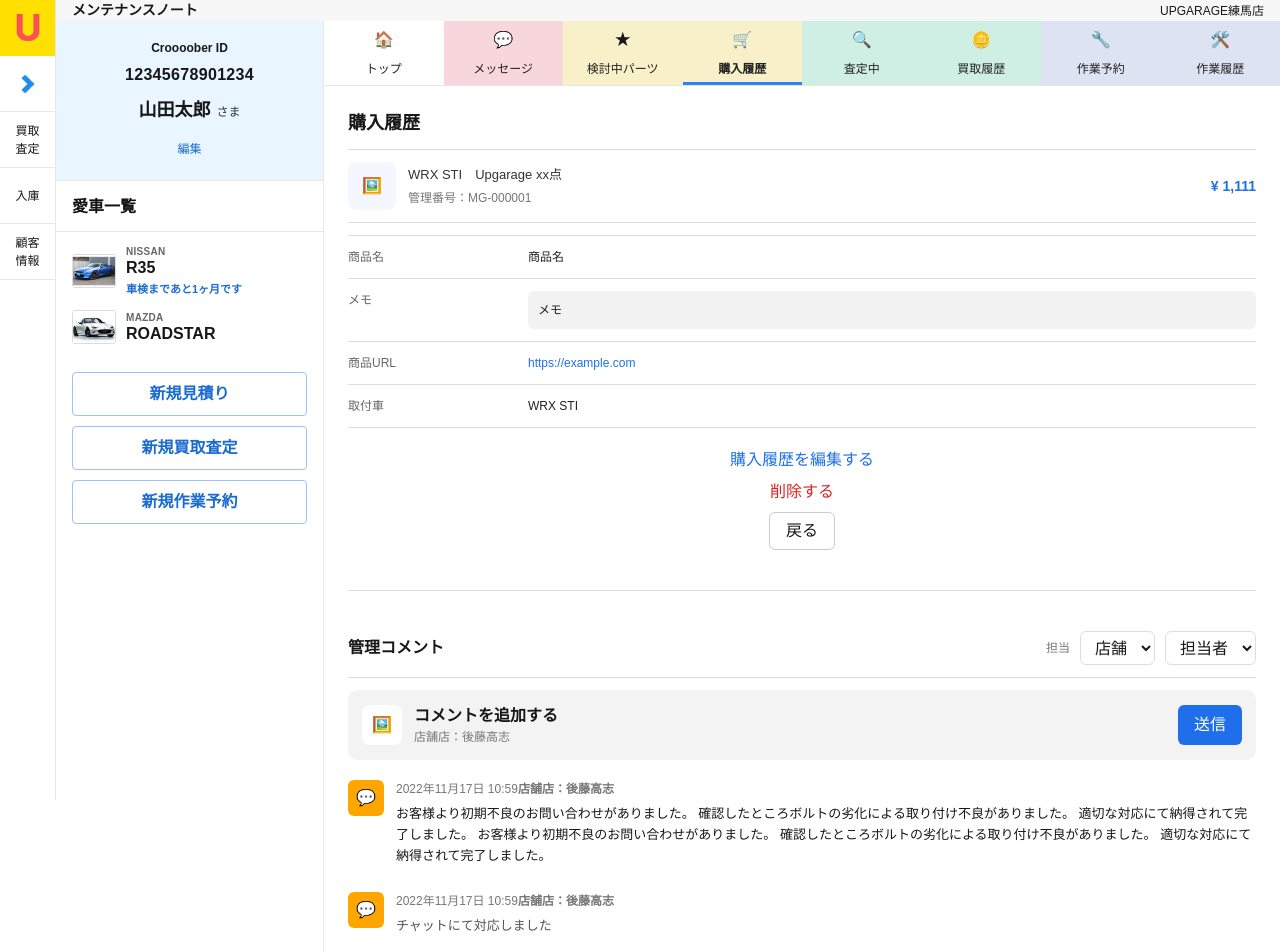
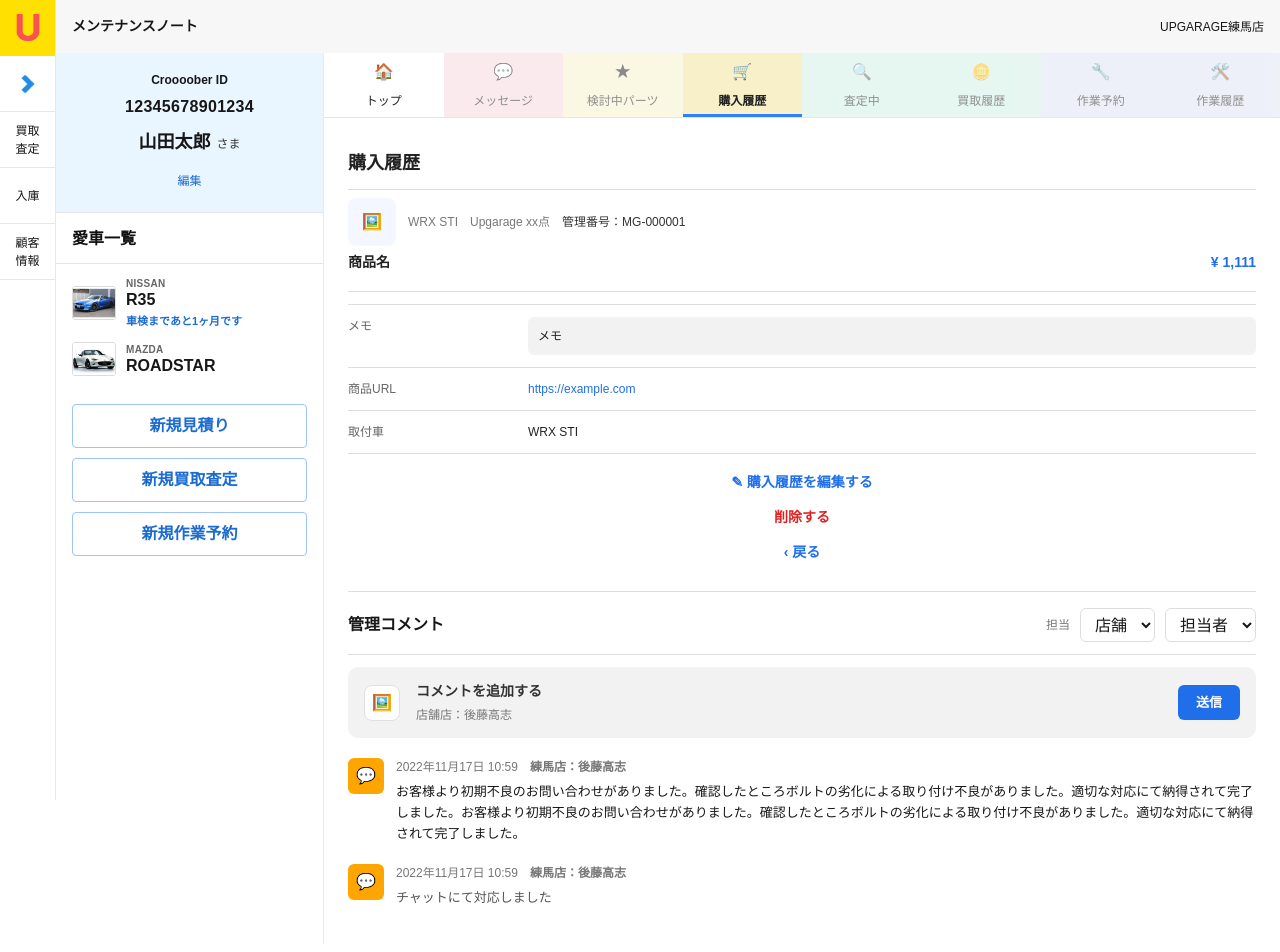
Before and after one commit to static-haruka/frontend-training-1, a Next.js app: page /customer/1/purchase/p-001 in a window 1280 px wide. Shown: the top 952 px of the page. Built offline with nearby package versions, Linux system fonts and the light colour scheme.

Commit message:
fix: adjust layout and enable tab navigation

```diff
--- a/app/components/customer/PurchaseHistoryDetailView.tsx
+++ b/app/components/customer/PurchaseHistoryDetailView.tsx
@@ -36,6 +36,8 @@ export default function PurchaseHistoryDetailView({
 
   if (!item) return null;
 
+  const comments = item.comments ?? [];
+
   const managementNo =
     detail?.managementNo ?? `UP${item.id.replace("p-", "").padStart(8, "0")}`;
 
@@ -45,46 +47,48 @@ export default function PurchaseHistoryDetailView({
     detail?.productUrl ??
     `https://example.com/products/${encodeURIComponent(item.id)}`;
 
+  const installCar = detail?.installCar ?? item.carName ?? "WRX STI";
+
   return (
     <CustomerPageShell customer={customer} active="purchase">
-      <Title>購入履歴</Title>
-      <Divider />
+      <PageTitle>購入履歴</PageTitle>
 
+      <CardTop>
         <SummaryRow>
           <SummaryLeft>
             <Thumb>{renderIcon(item.icon)}</Thumb>
 
             <SummaryMeta>
-            <CarLine>
-              {item.carName || "WRX STI"}　{item.shopLabel || "Upgarage xx点"}
-            </CarLine>
-            <ManagementNo>管理番号：{managementNo}</ManagementNo>
+              <TopLine>
+                <CarText>{installCar}</CarText>
+                <Dot>　</Dot>
+                <ShopText>{item.shopLabel || "Upgarage xx点"}</ShopText>
+                <Dot>　</Dot>
+                <ManageText>管理番号：{managementNo}</ManageText>
+              </TopLine>
             </SummaryMeta>
           </SummaryLeft>
-
-        <Price>¥ {formatYen(item.amountYen)}</Price>
         </SummaryRow>
 
+        <ProductRow>
+          <ProductName>{productName || "商品名"}</ProductName>
+          <ProductPrice>¥ {formatYen(item.amountYen)}</ProductPrice>
+        </ProductRow>
+
         <Divider />
+
         <Table>
-        <Tr>
-          <Th>商品名</Th>
-          <Td>{productName}</Td>
-        </Tr>
-
           <Tr>
             <Th>メモ</Th>
             <Td>
-            <MemoBox>
-              {item.hasMemo ? detail?.memoText ?? "メモ" : "メモ"}
-            </MemoBox>
+              <MemoBox>{item.hasMemo ? detail?.memoText ?? "—" : "—"}</MemoBox>
             </Td>
           </Tr>
 
           <Tr>
             <Th>商品URL</Th>
             <Td>
-            <Url href={productUrl} target="_blank">
+              <Url href={productUrl} target="_blank" rel="noreferrer">
                 {productUrl}
               </Url>
             </Td>
@@ -92,14 +96,23 @@ export default function PurchaseHistoryDetailView({
 
           <Tr>
             <Th>取付車</Th>
-          <Td>{item.carName || "WRX STI"}</Td>
+            <Td>{installCar}</Td>
           </Tr>
         </Table>
+      </CardTop>
 
       <Actions>
-        <EditLink href="#">購入履歴を編集する</EditLink>
-        <DeleteLink href="#">削除する</DeleteLink>
-        <BackButton onClick={() => router.back()}>戻る</BackButton>
+        <ActionLink type="button" onClick={() => {}}>
+          ✎ 購入履歴を編集する
+        </ActionLink>
+
+        <ActionDanger type="button" onClick={() => {}}>
+          削除する
+        </ActionDanger>
+
+        <ActionLink type="button" onClick={() => router.back()}>
+          ‹ 戻る
+        </ActionLink>
       </Actions>
 
       <DividerLarge />
@@ -131,48 +144,30 @@ export default function PurchaseHistoryDetailView({
             <AddSub>店舗店：後藤高志</AddSub>
           </AddCommentText>
 
-          <SendButtonSmall>送信</SendButtonSmall>
+          <SendButtonSmall type="button">送信</SendButtonSmall>
         </AddCommentBar>
 
         <CommentList>
-          <CommentItem>
+          {comments.length === 0 ? (
+            <EmptyText>コメントはありません</EmptyText>
+          ) : (
+            comments.map((c) => (
+              <CommentItem key={c.id}>
                 <CommentIcon>💬</CommentIcon>
+
                 <CommentBody>
                   <CommentMeta>
-                2022年11月17日 10:59
-                <b>店舗店：後藤高志</b>
+                    {c.postedAt}　<b>{c.authorLabel}</b>
                   </CommentMeta>
 
-              <CommentText>
-                お客様より初期不良のお問い合わせがありました。
-                確認したところボルトの劣化による取り付け不良がありました。
-                適切な対応にて納得されて完了しました。
-                お客様より初期不良のお問い合わせがありました。
-                確認したところボルトの劣化による取り付け不良がありました。
-                適切な対応にて納得されて完了しました。
-              </CommentText>
-
-              <CommentResult>
-
-              </CommentResult>
+                  {c.bodyText ? <CommentText>{c.bodyText}</CommentText> : null}
+                  {c.resultText ? (
+                    <CommentResult>{c.resultText}</CommentResult>
+                  ) : null}
                 </CommentBody>
               </CommentItem>
-
-          <CommentItem>
-            <CommentIcon>💬</CommentIcon>
-            <CommentBody>
-              <CommentMeta>
-                2022年11月17日 10:59
-                <b>店舗店：後藤高志</b>
-              </CommentMeta>
-
-              <CommentText></CommentText>
-
-              <CommentResult>
-                チャットにて対応しました
-              </CommentResult>
-            </CommentBody>
-          </CommentItem>
+            ))
+          )}
         </CommentList>
       </CommentSection>
     </CustomerPageShell>
@@ -196,10 +191,15 @@ function renderIcon(kind: PurchaseHistoryItem["icon"]) {
 
 /* ===================== styles ===================== */
 
-const Title = styled.h1`
+const PageTitle = styled.h1`
+  margin: 8px 0 12px;
   font-size: 18px;
   font-weight: 700;
-  margin-bottom: 12px;
+  color: #222;
+`;
+
+const CardTop = styled.div`
+  border-top: 1px solid #ddd;
 `;
 
 const Divider = styled.div`
@@ -211,13 +211,14 @@ const Divider = styled.div`
 const DividerLarge = styled.div`
   height: 1px;
   background: #ddd;
-  margin: 40px 0;
+  margin: 28px 0 16px;
 `;
 
 const SummaryRow = styled.div`
   display: flex;
   justify-content: space-between;
   align-items: center;
+  padding-top: 8px;
 `;
 
 const SummaryLeft = styled.div`
@@ -240,17 +241,44 @@ const SummaryMeta = styled.div`
   gap: 4px;
 `;
 
-const CarLine = styled.div`
-  font-size: 13px;
-  color: #333;
-`;
-
-const ManagementNo = styled.div`
+const TopLine = styled.div`
+  display: flex;
+  align-items: center;
+  flex-wrap: wrap;
   font-size: 12px;
   color: #777;
 `;
 
-const Price = styled.div`
+const CarText = styled.span`
+  color: #777;
+`;
+
+const ShopText = styled.span`
+  color: #777;
+`;
+
+const ManageText = styled.span`
+  color: #333;
+`;
+
+const Dot = styled.span`
+  color: transparent;
+`;
+
+const ProductRow = styled.div`
+  display: flex;
+  align-items: center;
+  justify-content: space-between;
+  padding: 6px 0;
+`;
+
+const ProductName = styled.div`
+  font-size: 14px;
+  font-weight: 700;
+  color: #222;
+`;
+
+const ProductPrice = styled.div`
   font-size: 14px;
   font-weight: 700;
   color: #1f6feb;
@@ -281,35 +309,53 @@ const MemoBox = styled.div`
   background: #f2f2f2;
   padding: 10px;
   border-radius: 6px;
+  white-space: pre-wrap;
 `;
 
 const Url = styled.a`
   color: #1f6feb;
   text-decoration: none;
+  word-break: break-all;
+
+  &:hover {
+    text-decoration: underline;
+  }
 `;
 
 const Actions = styled.div`
-  margin-top: 20px;
+  margin-top: 18px;
   display: grid;
-  gap: 8px;
+  gap: 14px;
   justify-items: center;
 `;
 
-const EditLink = styled.a`
+const ActionLink = styled.button`
+  border: none;
+  background: transparent;
   color: #1f6feb;
+  font-size: 14px;
+  font-weight: 700;
+  cursor: pointer;
+
+  &:hover {
+    text-decoration: underline;
+  }
 `;
 
-const DeleteLink = styled.a`
+const ActionDanger = styled.button`
+  border: none;
+  background: transparent;
   color: #d22;
+  font-size: 14px;
+  font-weight: 700;
+  cursor: pointer;
+
+  &:hover {
+    text-decoration: underline;
+  }
 `;
 
-const BackButton = styled.button`
-  padding: 6px 16px;
-  border: 1px solid #ccc;
-  background: #fff;
-  border-radius: 6px;
-`;
-
+/* ---- comments ---- */
 
 const CommentSection = styled.div``;
 
@@ -351,44 +397,65 @@ const DividerSmall = styled.div`
 const AddCommentBar = styled.div`
   display: flex;
   align-items: center;
-  gap: 12px;
-  background: #f3f3f3;
-  padding: 14px;
+  gap: 16px;
+
+  background: #f2f2f2;
   border-radius: 10px;
+  padding: 14px 16px;
 `;
 
 const AddIcon = styled.div`
-  width: 40px;
-  height: 40px;
+  width: 36px;
+  height: 36px;
   display: grid;
   place-items: center;
-  background: white;
+
+  background: #fff;
+  border: 1px solid #e0e0e0;
   border-radius: 8px;
 `;
 
 const AddCommentText = styled.div`
   flex: 1;
+  display: flex;
+  flex-direction: column;
 `;
 
 const AddMain = styled.div`
-  font-weight: 700;
+  font-size: 14px;
+  font-weight: 600;
+  color: #333;
 `;
 
 const AddSub = styled.div`
   font-size: 12px;
   color: #777;
+  margin-top: 4px;
 `;
 
 const SendButtonSmall = styled.button`
   background: #1f6feb;
-  color: white;
+  color: #fff;
   border: none;
-  padding: 8px 16px;
   border-radius: 6px;
+  padding: 8px 18px;
+  font-size: 13px;
+  font-weight: 600;
+  cursor: pointer;
+
+  &:hover {
+    background: #1558c0;
+  }
 `;
 
 const CommentList = styled.div`
   margin-top: 20px;
+`;
+
+const EmptyText = styled.div`
+  font-size: 12px;
+  color: #777;
+  padding: 16px 0;
 `;
 
 const CommentItem = styled.div`
@@ -420,6 +487,7 @@ const CommentMeta = styled.div`
 const CommentText = styled.div`
   font-size: 13px;
   line-height: 1.6;
+  white-space: pre-wrap;
 `;
 
 const CommentResult = styled.div`
--- a/app/components/customer/PurchaseHistoryView.tsx
+++ b/app/components/customer/PurchaseHistoryView.tsx
@@ -13,6 +13,48 @@ type Props = {
   customerId?: string;
 };
 
+type FilterState = {
+  keyword: string;
+  from: string;
+  to: string;
+  carName: string;
+  hasMemoOnly: boolean;
+};
+
+function toDateStart(yyyyMmDd: string): Date | null {
+  if (!yyyyMmDd) return null;
+  const [y, m, d] = yyyyMmDd.split("-").map((n) => Number(n));
+  if (!y || !m || !d) return null;
+  return new Date(y, m - 1, d, 0, 0, 0, 0);
+}
+
+function toDateEnd(yyyyMmDd: string): Date | null {
+  if (!yyyyMmDd) return null;
+  const [y, m, d] = yyyyMmDd.split("-").map((n) => Number(n));
+  if (!y || !m || !d) return null;
+  return new Date(y, m - 1, d, 23, 59, 59, 999);
+}
+
+function parsePurchaseDate(dotted: string): Date | null {
+  const m = dotted.match(/^(\d{4})\.(\d{2})\.(\d{2})$/);
+  if (!m) return null;
+  const y = Number(m[1]);
+  const mo = Number(m[2]);
+  const d = Number(m[3]);
+  if (!y || !mo || !d) return null;
+  return new Date(y, mo - 1, d, 0, 0, 0, 0);
+}
+
+function buildCarOptionsFromPurchases(items: PurchaseHistoryItem[]): string[] {
+  const set = new Set<string>();
+  for (const x of items) {
+    const name = (x.carName ?? "").trim();
+    if (!name) continue;
+    set.add(name);
+  }
+  return Array.from(set).sort((a, b) => a.localeCompare(b, "ja"));
+}
+
 export default function PurchaseHistoryView({ customerId: customerIdProp }: Props) {
   const params = useParams();
 
@@ -25,28 +67,60 @@ export default function PurchaseHistoryView({ customerId: customerIdProp }: Prop
     return fetchCustomer(id);
   }, [customerId]);
 
-  const [keyword, setKeyword] = useState("");
-  const [hasMemoOnly, setHasMemoOnly] = useState(false);
+  const [filters, setFilters] = useState<FilterState>({
+    keyword: "",
+    from: "",
+    to: "",
+    carName: "",
+    hasMemoOnly: false,
+  });
+
+  const pageSize = 7;
+  const [page, setPage] = useState(1);
+
+  const onChangeFilters = (patch: Partial<FilterState>) => {
+    setFilters((prev) => ({ ...prev, ...patch }));
+    setPage(1);
+  };
+
+  const carOptions = useMemo(() => buildCarOptionsFromPurchases(MOCK_PURCHASE_HISTORY), []);
 
   const filtered = useMemo(() => {
-    const k = keyword.trim().toLowerCase();
+    const k = filters.keyword.trim().toLowerCase();
+    const fromDate = toDateStart(filters.from);
+    const toDate = toDateEnd(filters.to);
 
-    let list: PurchaseHistoryItem[] = MOCK_PURCHASE_HISTORY.slice();
+    let list = MOCK_PURCHASE_HISTORY.slice();
 
-    if (hasMemoOnly) list = list.filter((x) => x.hasMemo);
+    if (filters.hasMemoOnly) list = list.filter((x) => x.hasMemo);
+
+    if (filters.carName) {
+      list = list.filter((x) => (x.carName ?? "").trim() === filters.carName);
+    }
+
+    if (fromDate || toDate) {
+      list = list.filter((x) => {
+        const d = parsePurchaseDate(x.date);
+        if (!d) return true;
+        if (fromDate && d < fromDate) return false;
+        if (toDate && d > toDate) return false;
+        return true;
+      });
+    }
 
     if (k) {
       list = list.filter((x) => {
-        const hay = [x.title, x.carName, x.shopLabel, x.statusLabel].join(" ").toLowerCase();
+        const hay = [x.title, x.carName, x.shopLabel, x.statusLabel]
+          .filter(Boolean)
+          .join(" ")
+          .toLowerCase();
         return hay.includes(k);
       });
     }
 
     return list;
-  }, [keyword, hasMemoOnly]);
+  }, [filters]);
 
-  const pageSize = 7;
-  const [page, setPage] = useState(1);
   const totalPages = Math.max(1, Math.ceil(filtered.length / pageSize));
 
   const paged = useMemo(() => {
@@ -54,40 +128,59 @@ export default function PurchaseHistoryView({ customerId: customerIdProp }: Prop
     return filtered.slice(start, start + pageSize);
   }, [filtered, page]);
 
-  const onChangeKeyword = (v: string) => {
-    setKeyword(v);
-    setPage(1);
-  };
-
-  const onToggleMemo = (checked: boolean) => {
-    setHasMemoOnly(checked);
-    setPage(1);
-  };
-
   return (
     <CustomerPageShell customer={customer} active="purchase">
-      <PageTitle>購入履歴</PageTitle>
-      <Divider />
 
-      <FiltersRow>
-        <SearchBox>
-          <SearchInput
-            placeholder="キーワードで検索"
-            value={keyword}
-            onChange={(e) => onChangeKeyword(e.target.value)}
-          />
+      <FiltersBar>
+        <SearchArea>
+          <SearchInputWrap>
+            <SearchIcon aria-hidden="true">
+              <img src="/icons/icons8-search.png" alt="" />
+            </SearchIcon>
+
+            <SearchInput
+              placeholder="キーワードで検索"
+              value={filters.keyword}
+              onChange={(e) => onChangeFilters({ keyword: e.target.value })}
+            />
+          </SearchInputWrap>
+
           <SearchButton type="button">検索</SearchButton>
-        </SearchBox>
+        </SearchArea>
 
-        <RightFilters>
-          <SmallInput aria-label="from" placeholder="" />
-          <Tilde>〜</Tilde>
-          <SmallInput aria-label="to" placeholder="" />
-          <Select aria-label="car">
-            <option>登録車で絞り込む</option>
-          </Select>
-        </RightFilters>
-      </FiltersRow>
+        <RightArea>
+          <Period>
+            <DateInput
+              aria-label="開始日"
+              type="date"
+              required
+              value={filters.from}
+              onChange={(e) => onChangeFilters({ from: e.target.value })}
+            />
+            <Tilde>〜</Tilde>
+            <DateInput
+              aria-label="終了日"
+              type="date"
+              required
+              value={filters.to}
+              onChange={(e) => onChangeFilters({ to: e.target.value })}
+            />
+          </Period>
+
+          <RegisteredCarSelect
+            aria-label="登録車で絞り込む"
+            value={filters.carName}
+            onChange={(e) => onChangeFilters({ carName: e.target.value })}
+          >
+            <option value="">登録車で絞り込む</option>
+            {carOptions.map((name) => (
+              <option key={name} value={name}>
+                {name}
+              </option>
+            ))}
+          </RegisteredCarSelect>
+        </RightArea>
+      </FiltersBar>
 
       <CountRow>
         <CountText>{filtered.length}件</CountText>
@@ -96,8 +189,8 @@ export default function PurchaseHistoryView({ customerId: customerIdProp }: Prop
           <MemoOnly>
             <input
               type="checkbox"
-              checked={hasMemoOnly}
-              onChange={(e) => onToggleMemo(e.target.checked)}
+              checked={filters.hasMemoOnly}
+              onChange={(e) => onChangeFilters({ hasMemoOnly: e.target.checked })}
             />
             <span>メモ付きのみ</span>
           </MemoOnly>
@@ -111,79 +204,115 @@ export default function PurchaseHistoryView({ customerId: customerIdProp }: Prop
   );
 }
 
-/* styles */
+/* ---------- styles ---------- */
 
-const PageTitle = styled.h1`
-  margin: 8px 0 12px;
-  font-size: 18px;
-  font-weight: 700;
+const FiltersBar = styled.div`
+  display: flex;
+  align-items: center;
+  gap: 14px;
+
+  height: 56px;
+  border-bottom: 1px solid #e6e6e6;
 `;
 
-const Divider = styled.div`
-  height: 1px;
-  background: #e6e6e6;
-  margin-bottom: 16px;
-`;
-
-const FiltersRow = styled.div`
-  display: flex;
-  align-items: center;
-  gap: 16px;
-`;
-
-const SearchBox = styled.div`
+const SearchArea = styled.div`
   display: flex;
   align-items: center;
   gap: 10px;
-  min-width: 480px;
+  flex: 1;
+`;
+
+const SearchInputWrap = styled.div`
+  position: relative;
+  width: 320px;
+`;
+
+const SearchIcon = styled.div`
+  position: absolute;
+  left: 12px;
+  top: 50%;
+  transform: translateY(-50%);
+  opacity: 0.55;
+  pointer-events: none;
+
+  img {
+    width: 15px;
+    height: 15px;
+    display: block;
+  }
 `;
 
 const SearchInput = styled.input`
-  height: 38px;
-  width: 320px;
-  padding: 0 12px;
-  border: 1px solid #ddd;
-  border-radius: 8px;
+  width: 100%;
+  height: 36px;
+  padding: 0 12px 0 34px;
+  border: 1px solid #e0e0e0;
+  border-radius: 6px;
   outline: none;
+  box-sizing: border-box;
 `;
 
 const SearchButton = styled.button`
-  height: 38px;
-  min-width: 76px;
-  border: none;
-  border-radius: 8px;
-  background: #1f6feb;
+  height: 36px;
+  padding: 0 18px;
+  border-radius: 6px;
+  border: 1px solid #2f80ed;
+  background: #2f80ed;
   color: #fff;
-  font-weight: 700;
+  font-weight: 800;
   cursor: pointer;
+  white-space: nowrap;
+  flex-shrink: 0;
+
+  &:hover {
+    background: #256fd4;
+  }
+
+  &:active {
+    transform: translateY(1px);
+  }
 `;
 
-const RightFilters = styled.div`
+const RightArea = styled.div`
   margin-left: auto;
   display: flex;
   align-items: center;
-  gap: 10px;
+  gap: 12px;
 `;
 
-const SmallInput = styled.input`
-  height: 34px;
-  width: 120px;
-  border: 1px solid #ddd;
-  border-radius: 8px;
-  padding: 0 10px;
+const Period = styled.div`
+  display: flex;
+  align-items: center;
+  gap: 8px;
 `;
 
-const Tilde = styled.div`
-  color: #777;
+const DateInput = styled.input`
+  height: 36px;
+  width: 140px;
+  border-radius: 6px;
+  border: 1px solid #e0e0e0;
+  padding: 0 10px;
+  background: #fff;
+  box-sizing: border-box;
+
+  &:not(:focus):invalid {
+    color: transparent;
+  }
 `;
 
-const Select = styled.select`
-  height: 34px;
+const Tilde = styled.span`
+  color: #666;
+  font-size: 12px;
+`;
+
+const RegisteredCarSelect = styled.select`
+  height: 36px;
   width: 200px;
-  border: 1px solid #ddd;
-  border-radius: 8px;
+  border-radius: 6px;
+  border: 1px solid #e0e0e0;
   padding: 0 10px;
   background: #fff;
+  box-sizing: border-box;
 `;
 
 const CountRow = styled.div`
@@ -196,6 +325,7 @@ const CountRow = styled.div`
 const CountText = styled.div`
   font-size: 12px;
   color: #666;
+  line-height: 1;
 `;
 
 const RightTools = styled.div`
--- a/app/components/customer/TopTabs.tsx
+++ b/app/components/customer/TopTabs.tsx
@@ -1,6 +1,7 @@
 "use client";
 
 import styled from "styled-components";
+import { useParams, useRouter } from "next/navigation";
 
 type TabKey =
   | "top"
@@ -32,17 +33,41 @@ const TABS: {
   { key: "work", label: "作業履歴", emoji: "🛠️", bg: "#dde3f2" },
 ];
 
+// 今実装しているタブだけ
+const ENABLED_TABS: TabKey[] = ["top", "purchase"];
+
+function buildHref(key: TabKey, customerId: string) {
+  if (key === "top") return `/customer/${customerId}`;
+  if (key === "purchase") return `/customer/${customerId}/purchase`;
+  return "";
+}
+
 export default function TopTabs({ active }: Props) {
+  const router = useRouter();
+  const params = useParams();
+  const raw = (params as any)?.customerId;
+  const customerId = typeof raw === "string" ? raw : raw?.[0];
+
   return (
     <Bar $cols={TABS.length}>
-      {TABS.map((t) => (
+      {TABS.map((t) => {
+        const isActive = t.key === active;
+        const isEnabled = ENABLED_TABS.includes(t.key);
+
+        return (
           <Tab
             key={t.key}
             type="button"
-          aria-current={t.key === active ? "page" : undefined}
-          $active={t.key === active}
+            aria-current={isActive ? "page" : undefined}
+            disabled={!isEnabled}
+            $active={isActive}
             $bg={t.bg}
+            $enabled={isEnabled}
             onClick={() => {
+              if (!customerId) return;
+              if (!isEnabled) return;
+
+              router.push(buildHref(t.key, customerId));
             }}
           >
             <TabInner>
@@ -50,7 +75,8 @@ export default function TopTabs({ active }: Props) {
               <TabLabel>{t.label}</TabLabel>
             </TabInner>
           </Tab>
-      ))}
+        );
+      })}
     </Bar>
   );
 }
@@ -63,15 +89,18 @@ const Bar = styled.div<{ $cols: number }>`
   border-bottom: 1px solid #e6e6e6;
 `;
 
-const Tab = styled.button<{ $active: boolean; $bg: string }>`
+const Tab = styled.button<{
+  $active: boolean;
+  $bg: string;
+  $enabled: boolean;
+}>`
   appearance: none;
   border: none;
   background: ${(p) => p.$bg};
-  cursor: pointer;
+  cursor: ${(p) => (p.$enabled ? "pointer" : "default")};
 
   height: 64px;
   padding: 6px 8px;
-
   position: relative;
 
   ${(p) =>
@@ -81,8 +110,14 @@ const Tab = styled.button<{ $active: boolean; $bg: string }>`
       font-weight: 700;
     `}
 
+  ${(p) =>
+    !p.$enabled &&
+    `
+      opacity: 0.5;
+    `}
+
   &:hover {
-    filter: brightness(0.98);
+    filter: ${(p) => (p.$enabled ? "brightness(0.98)" : "none")};
   }
 `;
 
--- a/app/components/customer/purchaseMocks.ts
+++ b/app/components/customer/purchaseMocks.ts
@@ -1,3 +1,11 @@
+export type PurchaseHistoryComment = {
+  id: string;
+  postedAt: string;
+  authorLabel: string;
+  bodyText: string;
+  resultText: string;
+};
+
 export type PurchaseHistoryItem = {
   id: string;
   date: string;
@@ -9,6 +17,8 @@ export type PurchaseHistoryItem = {
   shopLabel: string;
   hasMemo: boolean;
   icon: "photo" | "gear" | "ring" | "car" | "monitor" | "link";
+
+  comments?: PurchaseHistoryComment[];
 };
 
 export const MOCK_PURCHASE_HISTORY: PurchaseHistoryItem[] = [
@@ -23,6 +33,24 @@ export const MOCK_PURCHASE_HISTORY: PurchaseHistoryItem[] = [
     shopLabel: "Upgarage xx点",
     hasMemo: true,
     icon: "photo",
+
+    comments: [
+      {
+        id: "c-001",
+        postedAt: "2022年11月17日 10:59",
+        authorLabel: "練馬店：後藤高志",
+        bodyText:
+          "お客様より初期不良のお問い合わせがありました。確認したところボルトの劣化による取り付け不良がありました。適切な対応にて納得されて完了しました。お客様より初期不良のお問い合わせがありました。確認したところボルトの劣化による取り付け不良がありました。適切な対応にて納得されて完了しました。",
+        resultText: "",
+      },
+      {
+        id: "c-002",
+        postedAt: "2022年11月17日 10:59",
+        authorLabel: "練馬店：後藤高志",
+        bodyText: "",
+        resultText: "チャットにて対応しました",
+      },
+    ],
   },
   {
     id: "p-002",
@@ -54,7 +82,7 @@ export const MOCK_PURCHASE_HISTORY: PurchaseHistoryItem[] = [
     carName: "",
     statusLabel: "未設定",
     statusTone: "danger",
-    title: "BRAITH BX-418 ｶーﾎﾞﾝｼｮーﾄｱﾝﾃﾅｼﾝｼｭｸ SI",
+    title: "BRAITH BX-418 ｶ-ﾎﾞﾝｼｮ-ﾄｱﾝﾃﾅｼﾝｼｭｸ SI",
     amountYen: 2027,
     shopLabel: "t千葉中央店",
     hasMemo: false,
@@ -254,7 +282,6 @@ export const MOCK_PURCHASE_HISTORY: PurchaseHistoryItem[] = [
   },
 ];
 
-
 export type PurchaseHistoryDetail = {
   id: string;
   managementNo: string;
--- a/app/customer/[customerId]/purchase/page.tsx
+++ b/app/customer/[customerId]/purchase/page.tsx
@@ -1,4 +1,3 @@
-// app/customer/[customerId]/purchase/page.tsx（新規 or 差し替え）
 import PurchaseHistoryView from "@/app/components/customer/PurchaseHistoryView";
 
 export default function Page() {
--- a/app/layout.tsx
+++ b/app/layout.tsx
@@ -71,7 +71,7 @@ const Main = styled.div`
 `;
 
 const Header = styled.header`
-  height: 56px;
+  padding: 16px;
   background:  #F7F7F7;
   display: flex;
   align-items: center;
```
Also changed, not shown: app/components/customer/PurchaseHistoryList.tsx (+38 -3 lines). Lines whose indentation alone changed are shown as unchanged.
